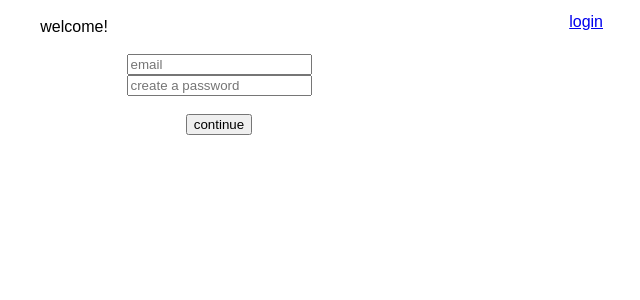
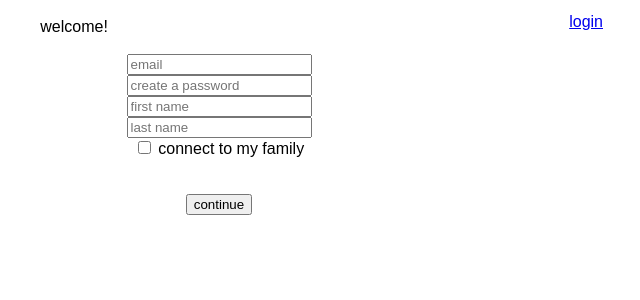
Before and after one commit to celestegerard/remomber_f, a React (Create React App) app: page / in a window 1280 px wide. Shown: the top 300 px of the page, without its empty margins (421-1061 px from the left). Built offline with nearby package versions, Linux system fonts and the light colour scheme; no server answers.

Commit message:
added family registration

```diff
--- a/package.json
+++ b/package.json
@@ -4,6 +4,7 @@
   "private": true,
   "dependencies": {
     "react": "^16.4.1",
+    "react-alert-template-basic": "^1.0.0",
     "react-dom": "^16.4.1",
     "react-router": "^4.3.1",
     "react-router-dom": "^4.3.1",
--- a/src/App.css
+++ b/src/App.css
@@ -49,6 +49,7 @@
   padding-top: 40 px;
 }
 
+
 @keyframes App-logo-spin {
   from { transform: rotate(0deg); }
   to { transform: rotate(360deg); }
--- a/src/App.js
+++ b/src/App.js
@@ -5,6 +5,7 @@ import MemoryForm from './containers/MemoryForm';
 import MemoryContainer from './containers/MemoryContainer';
 import RegistrationForm from './components/RegistrationForm';
 import LoginForm from './components/LoginForm';
+import Modal from './components/Modal';
 import { BrowserRouter as Router, Route, Switch } from 'react-router-dom';
 
 import './App.css';
@@ -43,6 +44,7 @@ class App extends Component {
     fetch(URL + "tags")
     .then(res => res.json())
     .then(tags => this.setState({ tags }))
+
   }
 
   getMemories = () => {
@@ -77,47 +79,45 @@ class App extends Component {
 
   render() {
     // const memories = this.getMemories()
+    console.log(this.state);
     // const filteredMemories = this.state.memories.filter(memory => memory.member.first_name.includes(this.state.currentMember) )
-    return (
-      <div className="App">
+
+    const preauth = [
     <Router>
       <Switch>
-
       <Route
        exact path = "/"
         render = { () => <RegistrationForm handleLogInClick={this.handleLogInClick}/> }
         />
-
       <Route
          exact path = "/login"
         render = { (props) => <LoginForm {...props} /> }
         />
-
+      <Modal />
     </Switch>
   </Router>
+]
+
+  const routes = [
+  <Router>
+    <Switch>
+      <React.Fragment>
+        <NavBar members={this.state.members} handleDropdownSelect={this.handleDropdownSelect} />
+        <MemoryDetailContainer memories={this.state.memories} handleMemoryDetailSelect={this.handleMemoryDetailSelect} />
+        <MemoryContainer currentMemory={this.state.currentMemory} tags={this.state.tags} />
+        <MemoryForm handleMemoryFormSubmit={this.handleMemoryFormSubmit}  />
+      </React.Fragment>
+    </Switch>
+  </Router>
+]
+
+    return (
+
+      <div className="App">
+        { localStorage > 0 ? routes : preauth }
       </div>
     );
   }
 }
 
 export default App;
-
-
-// <Route
-//   path="/account"
-//   render={ () => <Memory key={member.id} {...memory} />
-
-
-
-//
-// {
-//   localStorage.length > 0 ?
-//   <React.Fragment>
-//     <NavBar members={this.state.members} handleDropdownSelect={this.handleDropdownSelect} />
-//     <MemoryDetailContainer memories={this.state.memories} handleMemoryDetailSelect={this.handleMemoryDetailSelect} />
-//     <MemoryContainer currentMemory={this.state.currentMemory} tags={this.state.tags} />
-//     <MemoryForm handleMemoryFormSubmit={this.handleMemoryFormSubmit}  />
-//   </React.Fragment>
-//   :
-//   null
-// }
--- a/src/components/LoginForm.js
+++ b/src/components/LoginForm.js
@@ -31,7 +31,7 @@ class LoginForm extends Component {
     )
     .then(res => res.json())
     .then(json => {
-      const errors = json
+      console.log(json)
       localStorage.setItem('token', json.token);
       localStorage.setItem('id', json.id);
     })
--- /dev/null
+++ b/src/components/Modal.js
@@ -0,0 +1,39 @@
+import React, { Component } from 'react';
+
+class Modal extends Component {
+  constructor () {
+    super();
+    this.state = {
+      showModal: false
+    };
+
+    this.handleOpenModal = this.handleOpenModal.bind(this);
+    this.handleCloseModal = this.handleCloseModal.bind(this);
+  }
+
+  handleOpenModal () {
+    this.setState({ showModal: true });
+  }
+
+  handleCloseModal () {
+    this.setState({ showModal: false });
+  }
+
+  render () {
+    return (
+      <div>
+        <button onClick={this.handleOpenModal}>Trigger Modal</button>
+        <ReactModal
+           isOpen={this.state.showModal}
+           contentLabel="Minimal Modal Example"
+        >
+          <button onClick={this.handleCloseModal}>Close Modal</button>
+        </ReactModal>
+      </div>
+    );
+  }
+}
+
+const props = {};
+
+export default Modal;
--- a/src/components/RegistrationForm.js
+++ b/src/components/RegistrationForm.js
@@ -8,8 +8,10 @@ class RegistrationForm extends Component {
     username: "",
     password: "",
     first_name: "",
+    last_name: "",
     family_id: "",
-    token: ""
+    token: "",
+    isClicked: false
   }
 
   handleChange = (event) => {
@@ -43,9 +45,55 @@ class RegistrationForm extends Component {
       localStorage.setItem('id', json.id);
       console.log(localStorage);
     })
+
+    fetch(
+      `http://localhost:3001/api/v1/families`,
+      {
+        method: "POST",
+        headers: {
+          "Content-Type": "application/json",
+          "Authorization": localStorage.getItem("token")
+        },
+        body: JSON.stringify({
+          last_name: this.state.last_name
+        })
+      }
+    )
+    .then(res => res.json())
+    .then(data => console.log(data))
+  }
+
+  handleCheckboxClick = () => {
+    this.setState({ isClicked: !this.state.isClicked })
   }
 
   render() {
+    const last_name_field =
+    <React.Fragment>
+      <label htmlFor="last_name" />
+      <input
+        type="text"
+        name="last_name"
+        placeholder="last name"
+        onChange={this.handleChange}
+        value={this.state.last_name}
+        />
+    </React.Fragment>
+
+      const family_id_field =
+    <React.Fragment>
+      <label htmlFor="family_id" />
+      <input
+        type="text"
+        name="family_id"
+        placeholder="family ID"
+        onChange={this.handleChange}
+        value={this.state.family_id}
+        />
+    </React.Fragment>
+
+    console.log(this.state);
+
     return (
       <div className="Registration">
         <Link to="/login" className="LoginButton">login</Link>
@@ -72,6 +120,21 @@ class RegistrationForm extends Component {
             value={this.state.password}
           />
         <br />
+          <label htmlFor="first_name" />
+          <input
+            type="text"
+            name="first_name"
+            placeholder="first name"
+            onChange={this.handleChange}
+            value={this.state.first_name}
+          />
+        <br />
+        { this.state.isClicked ? family_id_field : last_name_field }
+        <br />
+        <input onClick={this.handleCheckboxClick} type="checkbox" id="familyid" name="subscribe" value="" />
+        <label for="family_id"> connect to my family</label>
+        <br />
+        <br />
         <br />
           <input type="submit" value="continue" />
         </form>
@@ -81,20 +144,3 @@ class RegistrationForm extends Component {
 }
 
 export default RegistrationForm;
-
-//   <label htmlFor="first_name">First Name</label>
-//   <input
-//     type="text"
-//     name="first_name"
-//     placeholder="First Name"
-//     onChange={this.handleChange}
-//     value={this.state.first_name}
-//   />
-// <label htmlFor="family_id">Family ID</label>
-//   <input
-//     type="text"
-//     name="family_id"
-//     placeholder="Family ID"
-//     onChange={this.handleChange}
-//     value={this.state.family_id}
-//   />
--- a/src/containers/MemoryContainer.js
+++ b/src/containers/MemoryContainer.js
@@ -4,6 +4,7 @@ import Memory from '../components/Memory';
 class MemoryContainer extends Component {
 
   render() {
+    console.log(this.props);
     return(
       <div className="MemoryContainer" >
         <Memory currentMemory={this.props.currentMemory} />
```
Also changed, not shown: src/containers/TagContainer.js (added, +15 -0 lines), 1 other file (tests, documents, lock files or other folders). Lines whose indentation alone changed are shown as unchanged.
